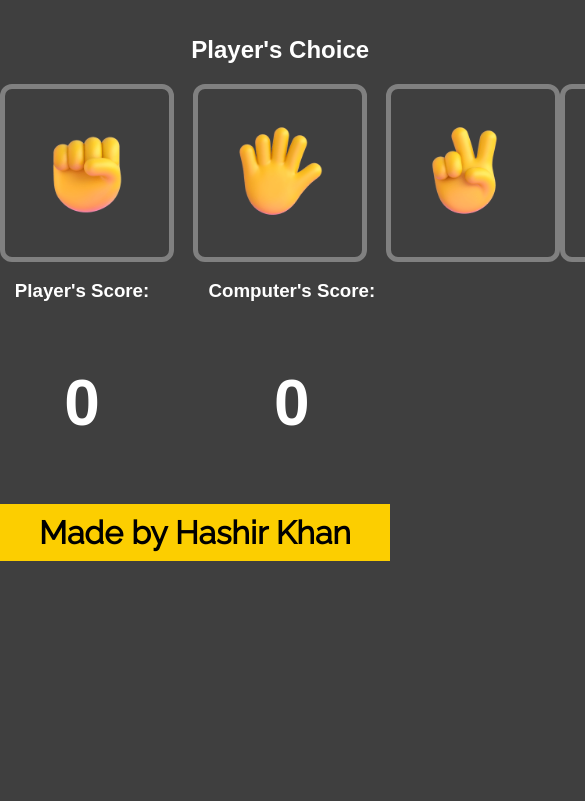
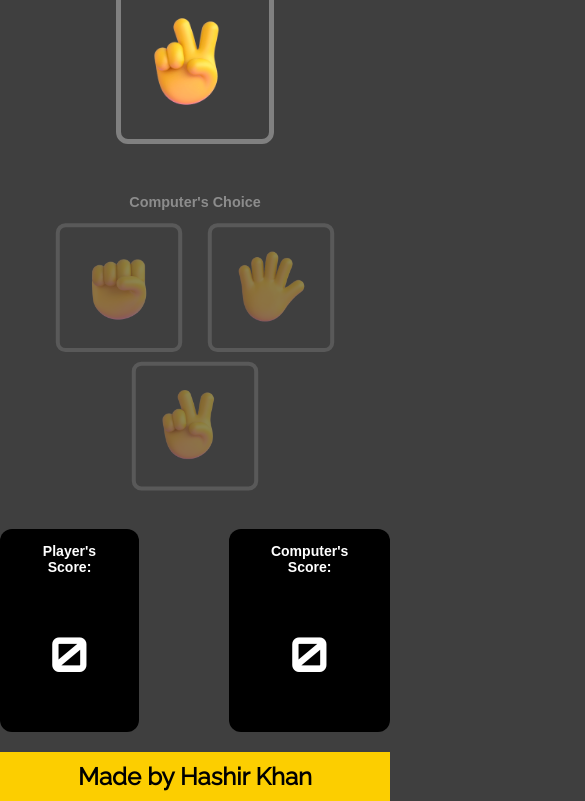
Before and after one commit to hashirkhanfr/rock-paper-scissors, a plain HTML site: page index.html in a window 390 px wide. Shown: the part 594-1395 px from the top of the page, 585 px wide, since content can reach past the window. Before the commit the page ends 1155 px from the top, so only its background shows below. Drawn offline with Linux system fonts and the light colour scheme.

Commit message:
Add scorecard container,fonts and @media query

```diff
--- a/styles.css
+++ b/styles.css
@@ -11,6 +11,7 @@
     display: flex;
     flex-flow: column nowrap;
     color: white;
+
 }
 main{
     flex: 1;
@@ -36,7 +37,6 @@
     transition-delay: 0.5ms;
     cursor: pointer;
 }
-
 header,footer{
     list-style-type: none;
     padding: 10px;
@@ -58,12 +58,19 @@
 .game-container{
     display: flex;
     justify-content: space-around;
+    flex-wrap: wrap;
+}
+
+.computer-game-container{
+    transform: scale(0.8);
+    opacity: 40%;
 }
 
 .battlefield{
     display: flex;
     justify-content: space-evenly;
     gap: 1.2em;
+    flex-wrap: wrap;
 }
 .battlefield > div{
     border: 5px solid gray;
@@ -71,7 +78,7 @@
     padding: 2em;
 }
 .battlefield > div:hover{
-    background-color: rgba(255, 255, 255, 0.726);
+    background-color: rgba(0, 188, 245, 0.726);
     transform: scale(1.1);
     transition-duration: 0.2s;
     transition-property: all;
@@ -87,8 +94,42 @@
 .results-container{
     display: flex;
     justify-content: space-around;
+    margin-top: 5em;
 }
 
 .player-results,.bot-results{
     font-size: 4em;
 }
+.scorecard{
+    background-color: black;
+    padding: 0 2em;
+    border-radius: 12px;
+    margin-bottom: 20px;
+}
+.scorecard p{
+  font-family: "Orbitron", sans-serif;
+  font-optical-sizing: auto;
+  font-style: normal;
+}
+
+.round-res-div{
+    width: 300px;
+    font-size: 2em;
+}
+
+
+@media screen and (max-width: 786px){
+    html{
+        font-size: 12px;
+    }
+    .battlefield{
+        gap: 1em;
+    }
+    .results-container{
+        margin-top: 0;
+    }
+    .round-res-div{
+        width: 100px;
+        font-size: 1em;
+    }
+}
```
